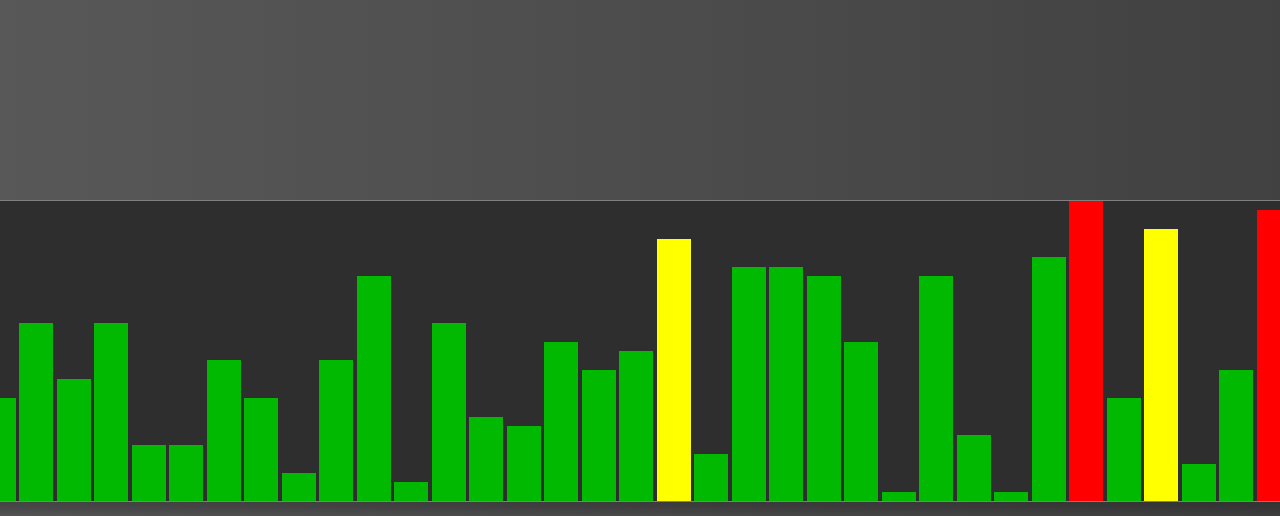
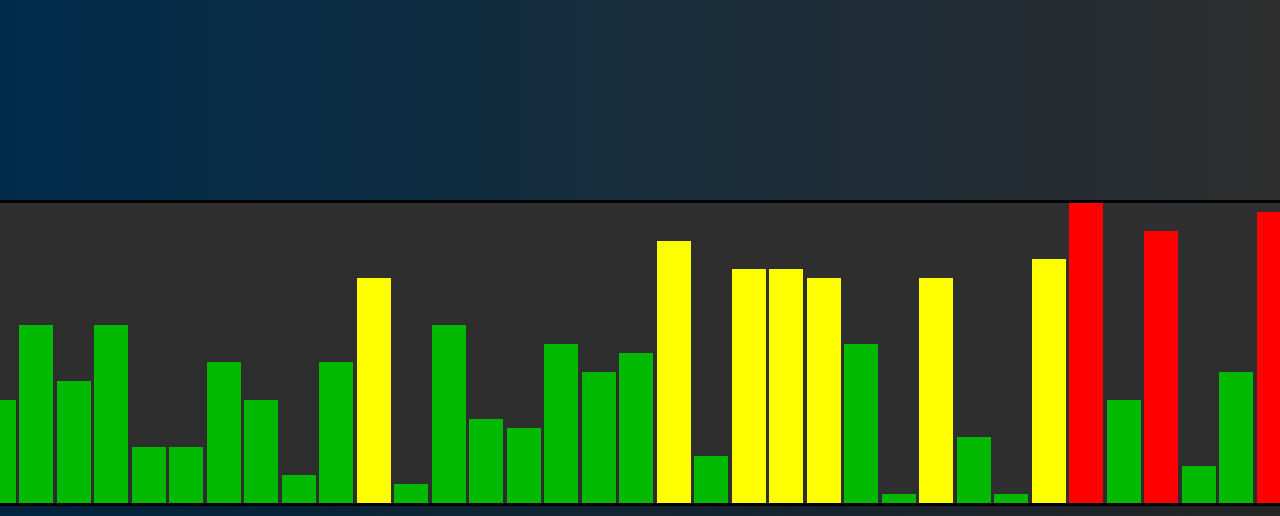
Before and after one commit to Maltemork/bar-chart2, a plain HTML site: page index.html in a window 1280 px wide. Shown: the top 516 px of the page. Drawn offline with Linux system fonts and the light colour scheme.

Commit message:
fixed styling and made maxHeight

```diff
--- a/index.html
+++ b/index.html
@@ -14,6 +14,7 @@
         <div class="grid-container2" id="grid-container2"></div>
       </div>
       <h1>automatisk opdaterende bar chart</h1>
+      <h1 id="display-number"></h1>
     </div>
     <script src="script.js"></script>
   </body>
--- a/script.js
+++ b/script.js
@@ -2,6 +2,10 @@
 window.addEventListener("load", start);
 
 const numArray = [];
+
+// hvis maxHeight ændres, skal .grid-container 2 {grid-template-rows} ændres til maxHeight-1.
+// hvis maxHeight ændres, skal .grid-item {grid-row-start} ændres til maxHeight+1.
+const maxHeight = 32;
 
 function start() {
   startParameters();
@@ -16,6 +20,10 @@ function startParameters() {
   }
 }
 
+function getNumberOfCustomers() {
+  return Math.floor(Math.random() * maxHeight);
+}
+
 function countFunction() {
   let newQueue = getNumberOfCustomers();
   numArray.unshift(newQueue);
@@ -28,28 +36,24 @@ function countFunction() {
   });
 }
 
-function getNumberOfCustomers() {
-  return Math.floor(Math.random() * 32);
-}
-
 function insertIntoHTML(number) {
-  if (number > 28) {
+  if (number > maxHeight - 5) {
     document.querySelector("#grid-container2").insertAdjacentHTML(
       "afterbegin",
       /*html*/ `
             <div class="grid-item" style="grid-row-end: ${
-              32 - number
-            };background-color: red;" title="${number}">
+              maxHeight - number
+            };background-color: red;" onmouseover="mouseOverFunction(${number})" onmouseleave="mouseLeaveFunction()">
             </div>
         `
     );
-  } else if (number > 25) {
+  } else if (number > maxHeight - 10) {
     document.querySelector("#grid-container2").insertAdjacentHTML(
       "afterbegin",
       /*html*/ `
             <div class="grid-item" style="grid-row-end: ${
-              32 - number
-            };background-color: yellow;" title="${number}">
+              maxHeight - number
+            };background-color: yellow;" onmouseover="mouseOverFunction(${number})" onmouseleave="mouseLeaveFunction()">
             </div>
         `
     );
@@ -58,10 +62,18 @@ function insertIntoHTML(number) {
       "afterbegin",
       /*html*/ `
             <div class="grid-item" style="grid-row-end: ${
-              32 - number
-            }" title="${number}">
+              maxHeight - number
+            }" onmouseover="mouseOverFunction(${number})" onmouseleave="mouseLeaveFunction()">
             </div>
         `
     );
   }
 }
+
+function mouseOverFunction(number) {
+  document.querySelector("#display-number").textContent = `${number}`;
+}
+
+function mouseLeaveFunction() {
+  document.querySelector("#display-number").textContent = ``;
+}
--- a/style.css
+++ b/style.css
@@ -1,7 +1,7 @@
 body {
   font-family: Cascadia Code;
   display: flex;
-  background: linear-gradient(90deg, rgb(88, 88, 88) 0%, rgb(65, 65, 65) 100%);
+  background: linear-gradient(90deg, rgb(0, 44, 75) 0%, rgb(45, 45, 45) 100%);
   color: white;
   margin: 0px;
   justify-content: center;
@@ -12,6 +12,11 @@ body {
 h1 {
   font-size: 30px;
   text-shadow: 10px 10px 10px rgba(0, 0, 0, 0.176);
+}
+
+#display-number {
+  font-size: 80px;
+  color: white;
 }
 
 .grid-container1 {
@@ -26,6 +31,9 @@ h1 {
   justify-items: center;
   overflow: hidden;
   box-shadow: 10px 10px 10px rgba(0, 0, 0, 0.225);
+  border-radius: 5px;
+  border-width: 3px;
+  border-color: rgb(0, 0, 0);
 }
 
 .grid-container2 {
@@ -53,7 +61,11 @@ h1 {
   justify-self: center;
   width: 90%;
   grid-row-start: 33;
-  grid-row-end: 1;
+  grid-row-end: 0;
+}
+
+.grid-item:hover {
+  box-shadow: 0px 0px 20px rgba(255, 255, 255, 0.516);
 }
 
 @keyframes scrolling-bar {
```
